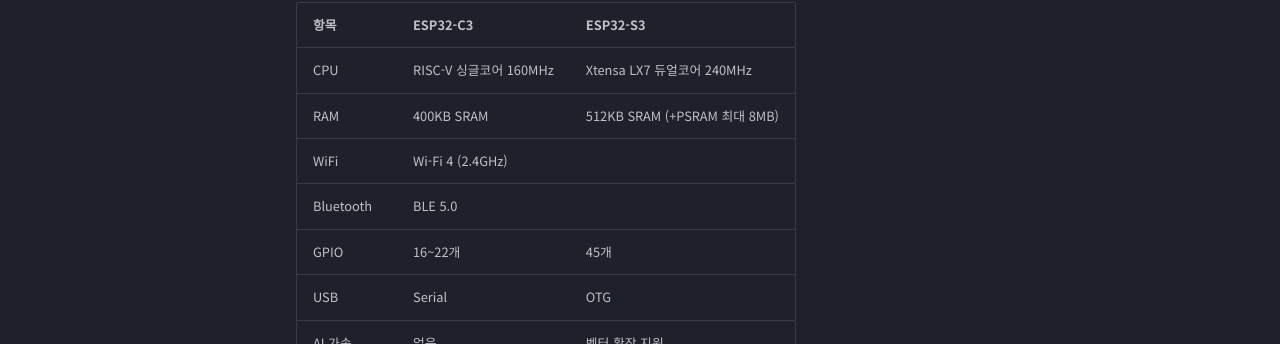
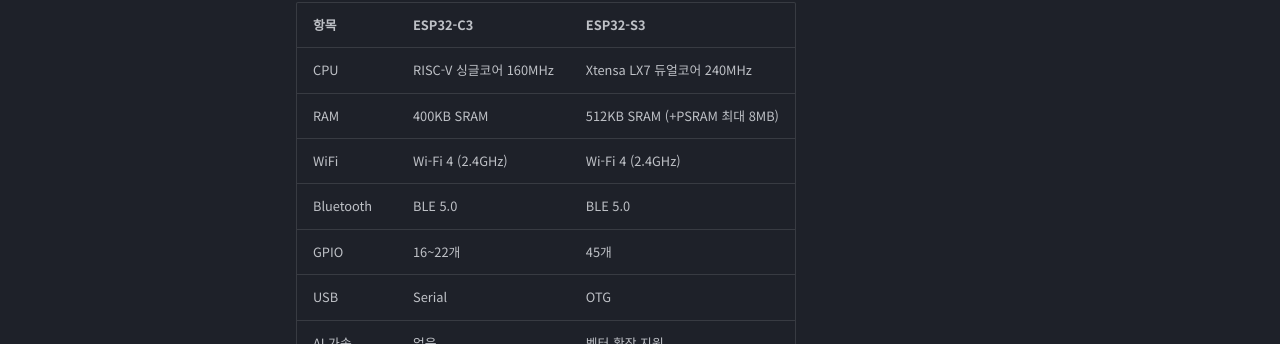
Before and after one commit to VibEarth/VibEarth.github.io, an MkDocs documentation site: the page built from docs/esp32/intro.md, in a window 1280 px wide and 900 px high. Shown: the part 389-733 px from the top of the window. Built offline with MkDocs 1.6.1 and Material for MkDocs 9.7.7, drawn with Linux system fonts in a browser that asks for light colours.

Commit message:
intro.md 업데이트

```diff
--- a/docs/esp32/intro.md
+++ b/docs/esp32/intro.md
@@ -14,8 +14,8 @@
 |------|----------|----------|
 | CPU | RISC-V 싱글코어 160MHz | Xtensa LX7 듀얼코어 240MHz |
 | RAM | 400KB SRAM | 512KB SRAM (+PSRAM 최대 8MB) |
-| WiFi | Wi-Fi 4 (2.4GHz) |
-| Bluetooth | BLE 5.0 |
+| WiFi | Wi-Fi 4 (2.4GHz) | Wi-Fi 4 (2.4GHz) |
+| Bluetooth | BLE 5.0 | BLE 5.0 |
 | GPIO | 16~22개 | 45개 |
 | USB | Serial | OTG |
 | AI 가속 | 없음 | 벡터 확장 지원 |
```
